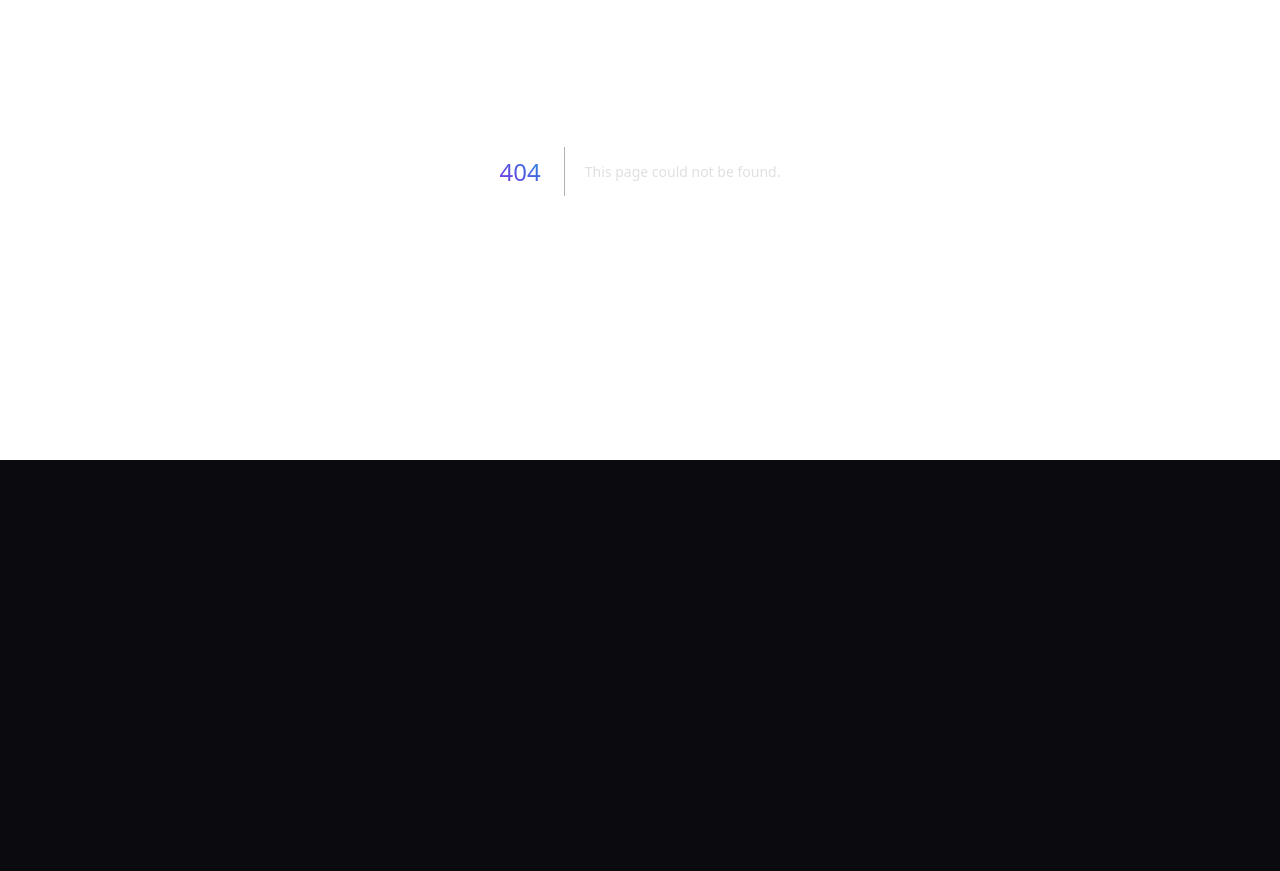
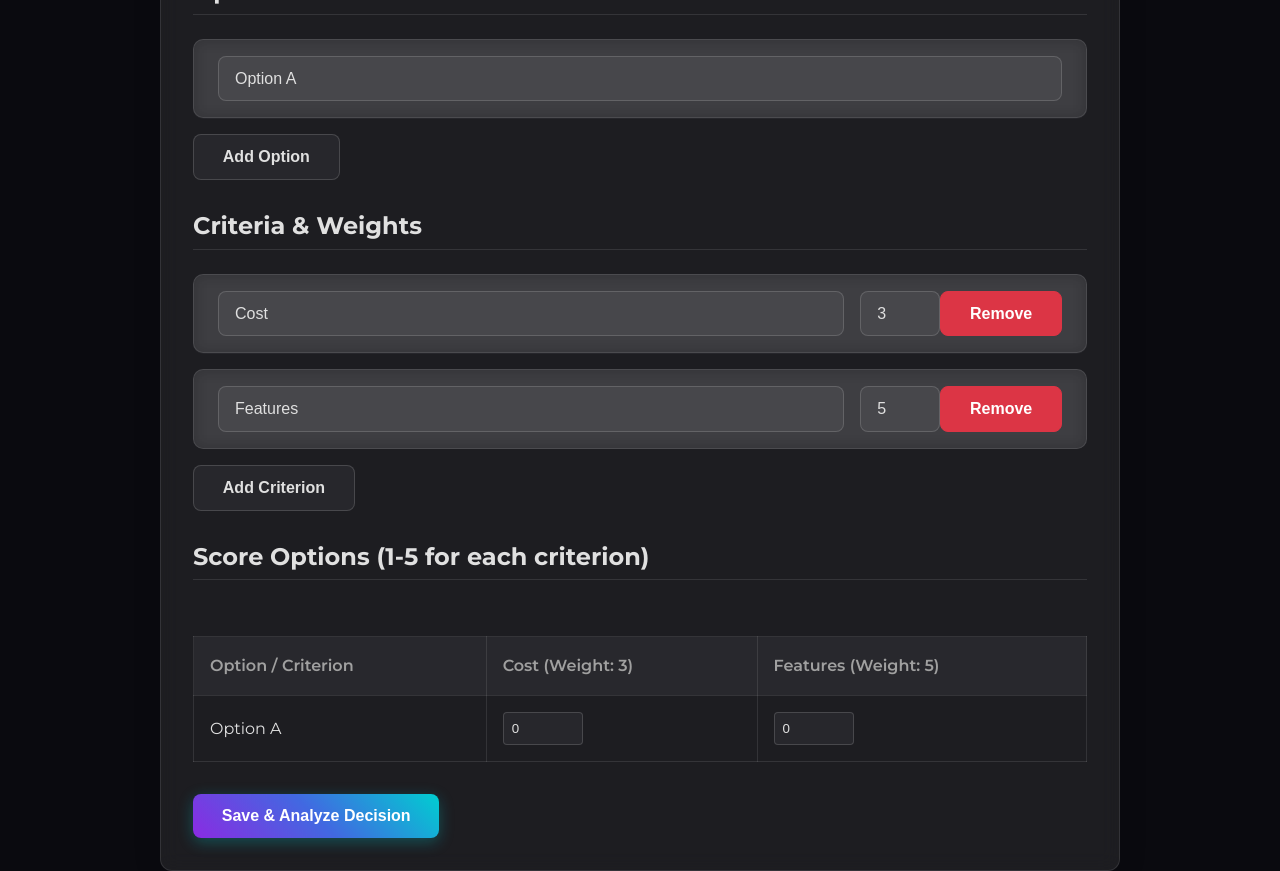
Before and after one commit to sahudevansh21/simple-decision-aid, a Next.js app: page /create-decision-matrix in a window 1280 px wide. Before the commit this address had no page. Shown: the part 340-1211 px from the top of the page. Before the commit the page ends 911 px from the top, so only its background shows below. Built offline with nearby package versions, Linux system fonts and the light colour scheme.

Commit message:
Add app/create-decision-matrix/page.js

```diff
--- /dev/null
+++ b/app/create-decision-matrix/page.js
@@ -0,0 +1,209 @@
+'use client';
+
+import { useState, useEffect } from 'react';
+import { useRouter } from 'next/navigation';
+
+export default function CreateDecisionMatrix() {
+  const [decisionName, setDecisionName] = useState('');
+  const [options, setOptions] = useState([{ id: 1, name: 'Option A' }]);
+  const [criteria, setCriteria] = useState([{ id: 1, name: 'Cost', weight: 3 }, { id: 2, name: 'Features', weight: 5 }]);
+  const [scores, setScores] = useState({}); // { optionId: { criterionId: score } }
+  const router = useRouter();
+
+  useEffect(() => {
+    // Initialize scores when options or criteria change
+    const newScores = {};
+    options.forEach(option => {
+      newScores[option.id] = {};
+      criteria.forEach(criterion => {
+        newScores[option.id][criterion.id] = scores[option.id]?.[criterion.id] || 0;
+      });
+    });
+    setScores(newScores);
+  }, [options, criteria]); // Only re-run if options or criteria arrays change
+
+  const addOption = () => {
+    setOptions([...options, { id: Date.now(), name: '' }]);
+  };
+
+  const removeOption = (id) => {
+    setOptions(options.filter(option => option.id !== id));
+  };
+
+  const updateOptionName = (id, name) => {
+    setOptions(options.map(option => (option.id === id ? { ...option, name } : option)));
+  };
+
+  const addCriterion = () => {
+    setCriteria([...criteria, { id: Date.now(), name: '', weight: 1 }]);
+  };
+
+  const removeCriterion = (id) => {
+    setCriteria(criteria.filter(criterion => criterion.id !== id));
+  };
+
+  const updateCriterion = (id, field, value) => {
+    setCriteria(criteria.map(criterion => (criterion.id === id ? { ...criterion, [field]: value } : criterion)));
+  };
+
+  const updateScore = (optionId, criterionId, value) => {
+    setScores(prevScores => ({
+      ...prevScores,
+      [optionId]: {
+        ...(prevScores[optionId] || {}),
+        [criterionId]: parseInt(value, 10) || 0,
+      },
+    }));
+  };
+
+  const saveDecision = () => {
+    if (!decisionName.trim()) {
+      alert('Please enter a name for your decision matrix.');
+      return;
+    }
+    if (options.length === 0 || criteria.length === 0) {
+      alert('Please add at least one option and one criterion.');
+      return;
+    }
+    if (options.some(opt => !opt.name.trim()) || criteria.some(crit => !crit.name.trim())) {
+        alert('Please ensure all options and criteria have names.');
+        return;
+    }
+    if (criteria.some(crit => crit.weight < 1)) {
+        alert('Criterion weights must be at least 1.');
+        return;
+    }
+
+    const newMatrix = {
+      id: Date.now().toString(),
+      name: decisionName,
+      options: options.map(opt => ({ id: opt.id, name: opt.name.trim() })),
+      criteria: criteria.map(crit => ({ id: crit.id, name: crit.name.trim(), weight: crit.weight })),
+      scores: scores,
+      createdAt: new Date().toISOString(),
+    };
+
+    const storedMatrices = JSON.parse(localStorage.getItem('decisionMatrices') || '{}');
+    storedMatrices[newMatrix.id] = newMatrix;
+    localStorage.setItem('decisionMatrices', JSON.stringify(storedMatrices));
+
+    alert('Decision matrix saved!');
+    router.push(`/analyze-matrix?id=${newMatrix.id}`);
+  };
+
+  return (
+    <div className="container">
+      <h1>Create Decision Matrix</h1>
+
+      <div className="form-group">
+        <label htmlFor="decisionName">Decision Name:</label>
+        <input
+          id="decisionName"
+          type="text"
+          className="input-field"
+          value={decisionName}
+          onChange={(e) => setDecisionName(e.target.value)}
+          placeholder="e.g., Which laptop to buy?"
+        />
+      </div>
+
+      <h2 className="section-heading">Options</h2>
+      {options.map((option, index) => (
+        <div key={option.id} className="list-item-card">
+          <input
+            type="text"
+            className="input-field"
+            value={option.name}
+            onChange={(e) => updateOptionName(option.id, e.target.value)}
+            placeholder={`Option ${index + 1}`}
+            aria-label={`Option ${index + 1} name`}
+          />
+          <div className="card-actions">
+            {options.length > 1 && (
+              <button onClick={() => removeOption(option.id)} className="button danger-button">
+                <span>Remove</span>
+              </button>
+            )}
+          </div>
+        </div>
+      ))}
+      <button onClick={addOption} className="button secondary-button">
+        <span>Add Option</span>
+      </button>
+
+      <h2 className="section-heading" style={{ marginTop: '2rem' }}>Criteria & Weights</h2>
+      {criteria.map((criterion, index) => (
+        <div key={criterion.id} className="list-item-card">
+          <input
+            type="text"
+            className="input-field"
+            value={criterion.name}
+            onChange={(e) => updateCriterion(criterion.id, 'name', e.target.value)}
+            placeholder={`Criterion ${index + 1}`}
+            aria-label={`Criterion ${index + 1} name`}
+          />
+          <input
+            type="number"
+            className="input-field"
+            value={criterion.weight}
+            onChange={(e) => updateCriterion(criterion.id, 'weight', parseInt(e.target.value, 10) || 1)}
+            min="1"
+            max="10"
+            aria-label={`Criterion ${index + 1} weight (1-10)`}
+            title="Weight (1-10)"
+            style={{ width: '80px', flexShrink: 0, marginLeft: '1rem' }}
+          />
+          <div className="card-actions">
+            {criteria.length > 1 && (
+              <button onClick={() => removeCriterion(criterion.id)} className="button danger-button">
+                <span>Remove</span>
+              </button>
+            )}
+          </div>
+        </div>
+      ))}
+      <button onClick={addCriterion} className="button secondary-button">
+        <span>Add Criterion</span>
+      </button>
+
+      <h2 className="section-heading" style={{ marginTop: '2rem' }}>Score Options (1-5 for each criterion)</h2>
+      <div className="table-wrapper">
+        <table className="decision-table">
+          <thead>
+            <tr>
+              <th>Option / Criterion</th>
+              {criteria.map(criterion => (
+                <th key={criterion.id}>{criterion.name} (Weight: {criterion.weight})</th>
+              ))}
+            </tr>
+          </thead>
+          <tbody>
+            {options.map(option => (
+              <tr key={option.id}>
+                <td>{option.name}</td>
+                {criteria.map(criterion => (
+                  <td key={criterion.id}>
+                    <input
+                      type="number"
+                      min="1"
+                      max="5"
+                      value={scores[option.id]?.[criterion.id] || 0}
+                      onChange={(e) => updateScore(option.id, criterion.id, e.target.value)}
+                      aria-label={`${option.name} score for ${criterion.name}`}
+                    />
+                  </td>
+                ))}
+              </tr>
+            ))}
+          </tbody>
+        </table>
+      </div>
+
+      <div className="button-group" style={{ marginTop: '2rem' }}>
+        <button onClick={saveDecision} className="button primary-button">
+          <span>Save & Analyze Decision</span>
+        </button>
+      </div>
+    </div>
+  );
+}
```
